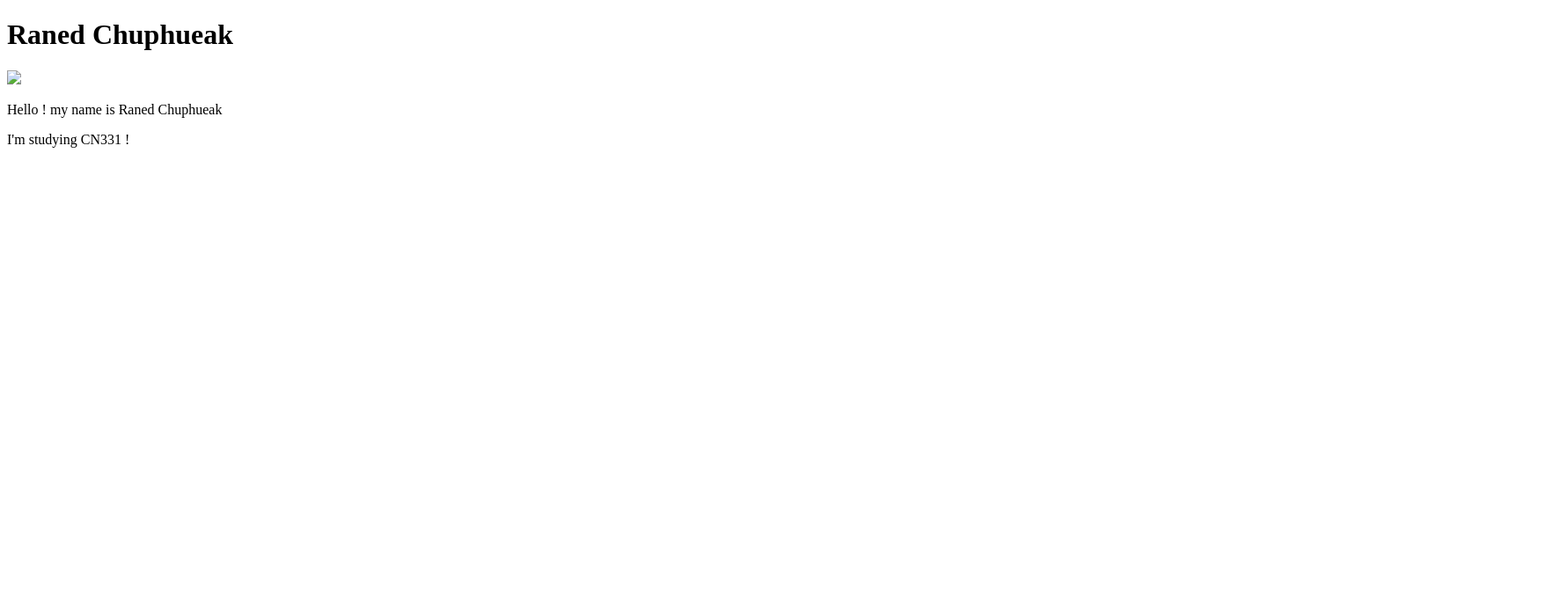
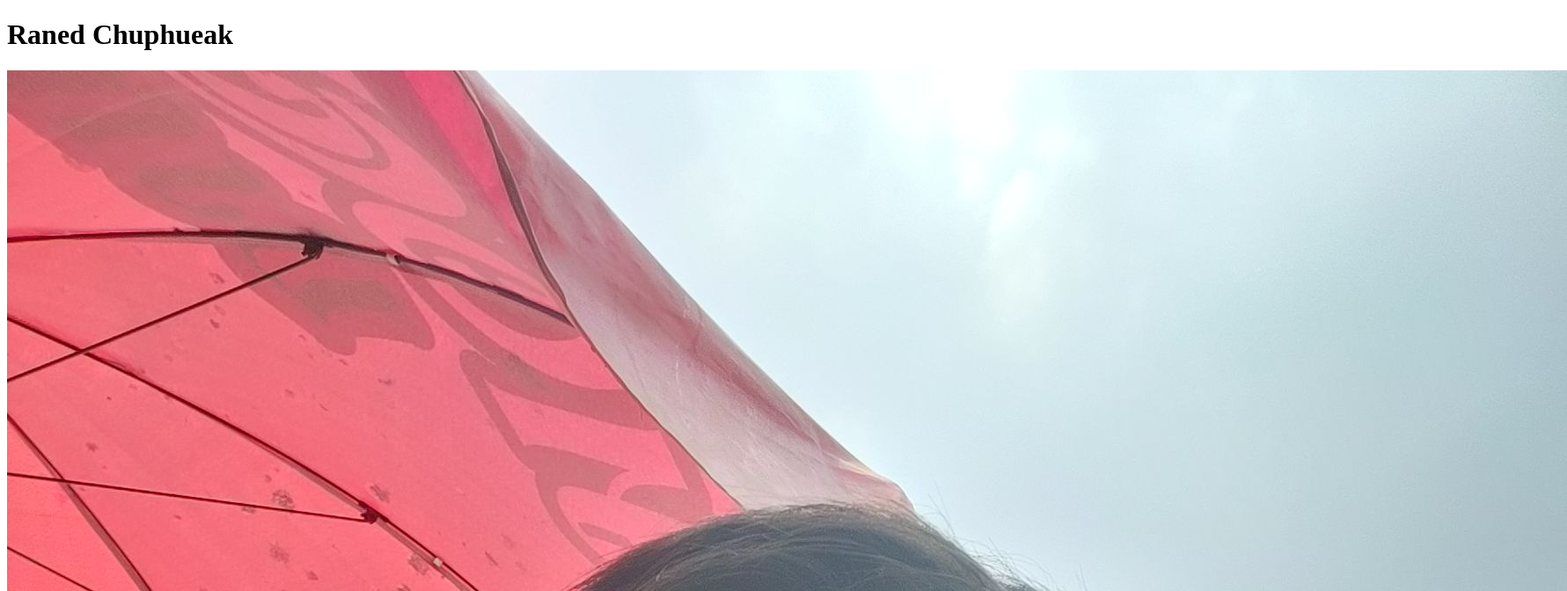
Before and after one commit to Kaichou-brave/raned_cn331, a plain HTML site: page index.html in a window 1280 px wide. Shown: the top 672 px of the page at 88% size, 1781 px wide, since content can reach past the window. Drawn offline with Linux system fonts and the light colour scheme.

Commit message:
fix problem about pic

```diff
--- a/index.html
+++ b/index.html
@@ -1,3 +1,5 @@
+
+
 <!DOCTYPE html>
 <html>
 
@@ -7,7 +9,7 @@
 
 <body>
     <h1 style="color: black;"> Raned Chuphueak</h1>
-    <img src="raned_pic.">
+    <img src="raned_pic.jpg">
     <p>Hello ! my name is Raned Chuphueak</p>
     <p>I'm studying CN331 !</p>
 </body>
```
